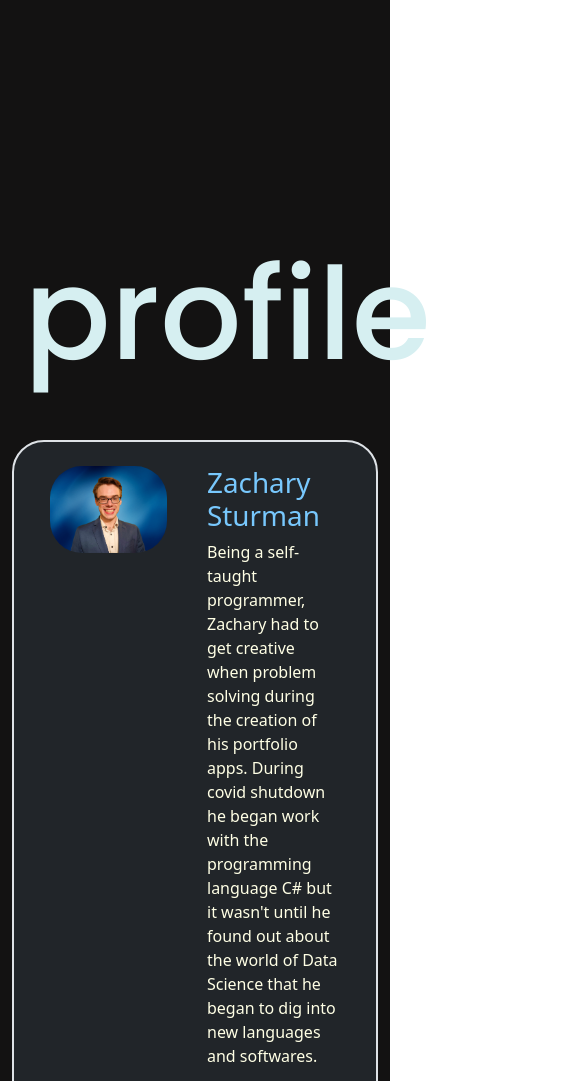
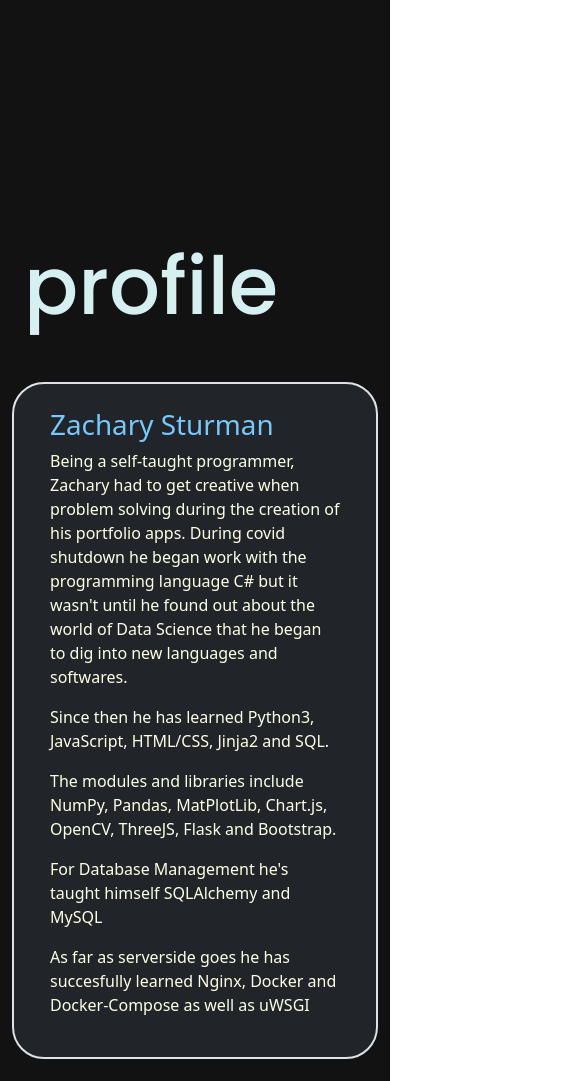
Before and after one commit to ZSturman/ZSturman.github.io, a plain HTML site: page index.html in a window 390 px wide. Shown: the part 654-1735 px from the top of the page, 585 px wide, since content can reach past the window. Drawn offline with nearby package versions, Linux system fonts and the light colour scheme.

Commit message:
updated text sizes

```diff
--- a/index.html
+++ b/index.html
@@ -38,16 +38,16 @@
                 <h1 class="section-heading">profile</h1>
 
                 <div class="row my-5 border border-2 rounded-5 p-4 bg-dark">
-                    <div class="col-6">
-                        <img src="./resources/ZacharySturmanHeadshotNov2022.jpg" alt="Zachary Sturman Headshot" class="rounded-5 headshot">
+                    <div class="d-none d-md-block col-12 col-lg-6 text-center">
+                        <img width="100%" src="./resources/ZacharySturmanHeadshotNov2022.jpg" alt="Zachary Sturman Headshot" class="rounded-5 headshot">
                     </div>
-                    <div class="col-6">
+                    <div class="col-12 col-lg-6">
                         <h1 class="project-item-header">Zachary Sturman</h1>
                         <p class="project-item-content">Being a self-taught programmer, Zachary had to get creative when problem solving during the creation of his portfolio apps. During covid shutdown he began work with the programming language C# but it wasn't until he found out about the world of Data Science that he began to dig into new languages and softwares.</p>
                         <p class="project-item-content">Since then he has learned Python3, JavaScript, HTML/CSS, Jinja2 and SQL.</p>
                         <p class="project-item-content">The modules and libraries include NumPy, Pandas, MatPlotLib, Chart.js, OpenCV, ThreeJS, Flask and Bootstrap. </p>
                         <p class="project-item-content">For Database Management he's taught himself SQLAlchemy and MySQL</p>
-                        <p class="project-item-content">As far as serverside goes he has succesffully learned Nginx, Docker and Docker-Compose as well as uWSGI </p>
+                        <p class="project-item-content">As far as serverside goes he has succesfully learned Nginx, Docker and Docker-Compose as well as uWSGI </p>
                     </div>
                 </div>
             </section>
--- a/styles/main.scss
+++ b/styles/main.scss
@@ -60,3 +60,55 @@ section{
 .contact-btns{
     color: var(--subheading-txt-color);
 }
+
+
+
+// `sm` applies to x-small devices (portrait phones, less than 576px)
+@media (max-width: 575.98px) {
+    .name{
+        font-size: 5rem;
+    }
+
+    .section-heading{
+        font-size: 4rem;
+    }
+
+ }
+
+// `md` applies to small devices (landscape phones, less than 768px)
+@media (max-width: 767.98px) {
+    .name{
+        font-size: 5rem;
+    }
+
+    .section-heading{
+        font-size: 4rem;
+    }
+
+
+ }
+
+// `lg` applies to medium devices (tablets, less than 992px)
+@media (max-width: 991.98px) {
+    .name{
+        font-size: 6rem;
+    }
+
+    .section-heading{
+        font-size: 5rem;
+    }
+
+
+ }
+
+// `xl` applies to large devices (desktops, less than 1200px)
+@media (max-width: 1199.98px) {
+
+
+ }
+
+// `xxl` applies to x-large devices (large desktops, less than 1400px)
+@media (max-width: 1399.98px) {
+
+
+ }
```
Also changed, not shown: styles/main.css, 3 other files.
